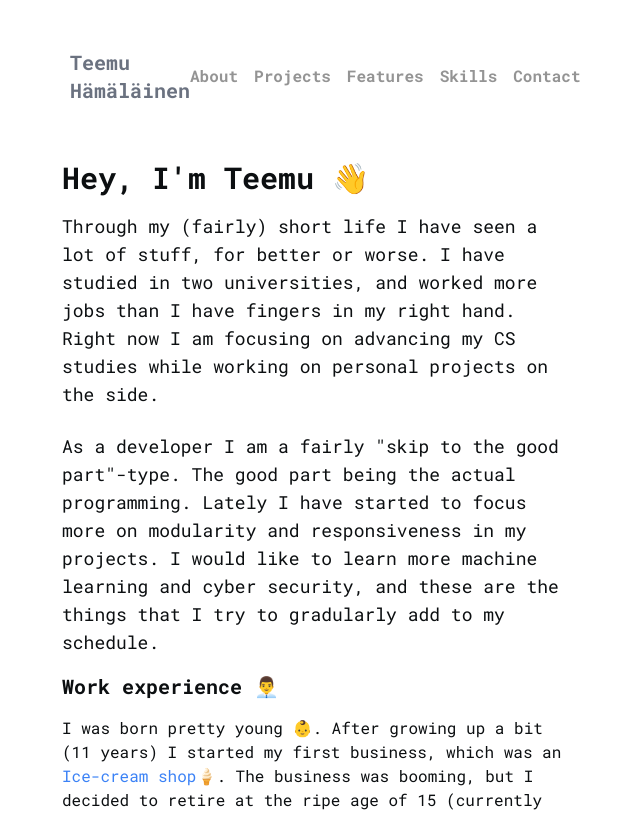
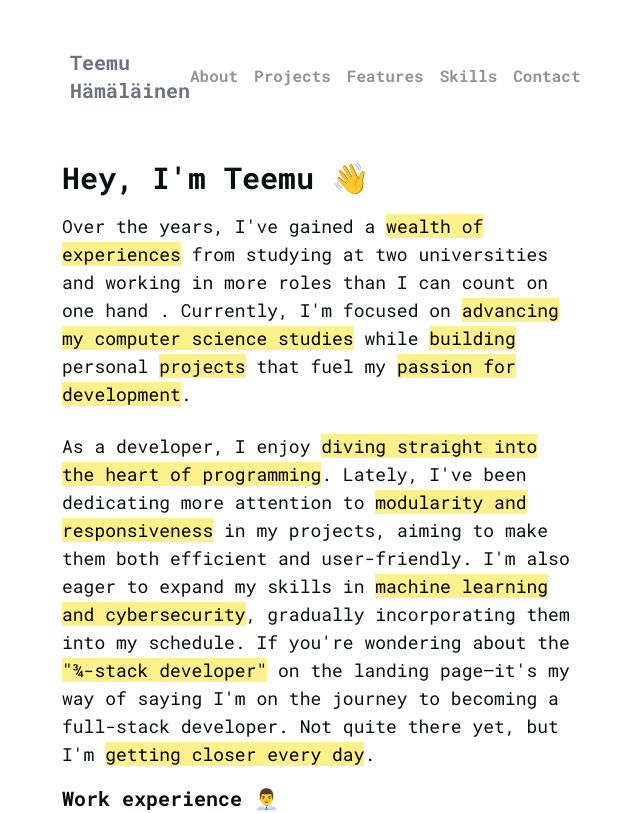
Before and after one commit to temevh/minimalisticPort, a Next.js app: page /about in a window 1280 px wide. Shown: the top 813 px of the page, without its empty margins (322-962 px from the left). Built offline with nearby package versions, Linux system fonts and the light colour scheme.

Commit message:
about me highlight styling

```diff
--- a/src/app/about/components/General.jsx
+++ b/src/app/about/components/General.jsx
@@ -3,17 +3,44 @@ const General = () => {
     <>
       <p className="text-3xl font-bold">Hey, I'm Teemu 👋</p>
       <p className="text-lg mb-6 mt-4">
-        Through my (fairly) short life I have seen a lot of stuff, for better or
-        worse. I have studied in two universities, and worked more jobs than I
-        have fingers in my right hand. Right now I am focusing on advancing my
-        CS studies while working on personal projects on the side.
+        Over the years, I've gained a{" "}
+        <span className="bg-yellow-200 text-black">wealth of experiences</span>{" "}
+        from studying at two universities and working in more roles than I can
+        count on one hand . Currently, I'm focused on{" "}
+        <span className="bg-yellow-200 text-black">
+          advancing my computer science studies
+        </span>{" "}
+        while <span className="bg-yellow-200 text-black">building</span>{" "}
+        personal <span className="bg-yellow-200 text-black">projects</span> that
+        fuel my{" "}
+        <span className="bg-yellow-200 text-black">
+          passion for development
+        </span>
+        .
       </p>
       <p className="text-lg">
-        As a developer I am a fairly "skip to the good part"-type. The good part
-        being the actual programming. Lately I have started to focus more on
-        modularity and responsiveness in my projects. I would like to learn more
-        machine learning and cyber security, and these are the things that I try
-        to gradularly add to my schedule.
+        As a developer, I enjoy{" "}
+        <span className="bg-yellow-200 text-black">
+          diving straight into the heart of programming
+        </span>
+        . Lately, I've been dedicating more attention to{" "}
+        <span className="bg-yellow-200 text-black">
+          modularity and responsiveness
+        </span>{" "}
+        in my projects, aiming to make them both efficient and user-friendly.
+        I'm also eager to expand my skills in{" "}
+        <span className="bg-yellow-200 text-black">
+          machine learning and cybersecurity
+        </span>
+        , gradually incorporating them into my schedule. If you're wondering
+        about the{" "}
+        <span className="bg-yellow-200 text-black">"¾-stack developer"</span> on
+        the landing page—it's my way of saying I'm on the journey to becoming a
+        full-stack developer. Not quite there yet, but I'm{" "}
+        <span className="bg-yellow-200 text-black">
+          getting closer every day
+        </span>
+        .
       </p>
     </>
   );
--- a/src/app/page.js
+++ b/src/app/page.js
@@ -6,7 +6,7 @@ export default function Home() {
   const [text] = useTypewriter({
     words: [
       "Computer science student.",
-      "'Full-stack' developer.",
+      "¾-stack developer.",
       "Seasoned entrepreneur.",
       "Fitness enthusiast.",
       "Full-time nerd.",
```
Also changed, not shown: todo.txt.
